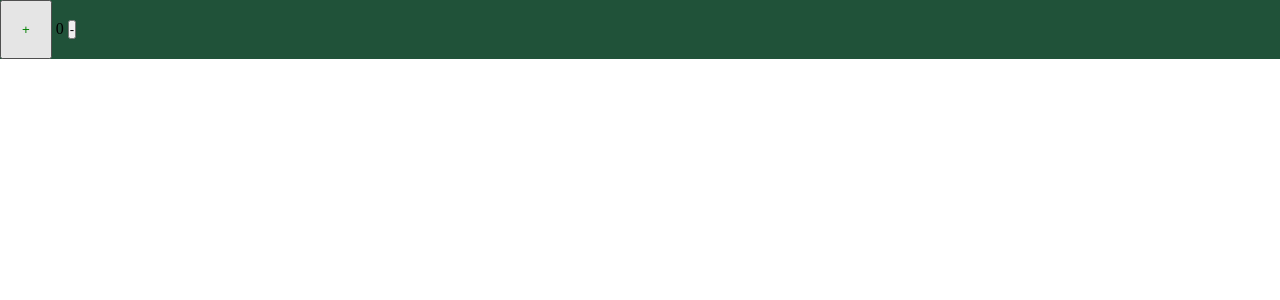
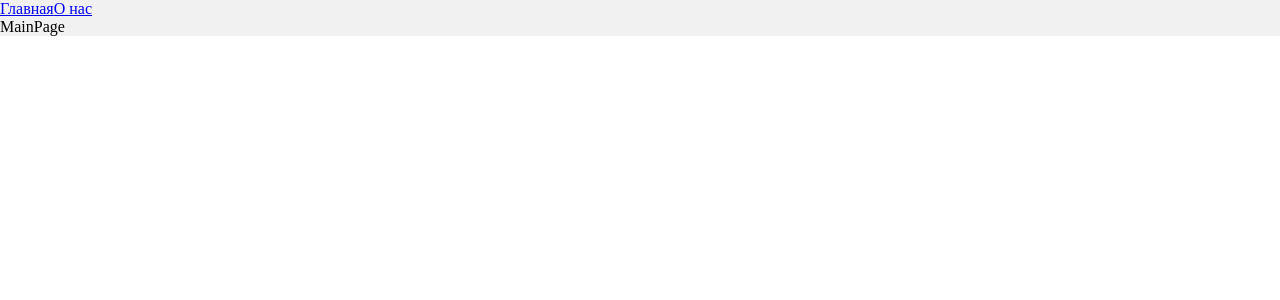
Before and after one commit to pshabanov/kino-home, a React app: page / in a window 1280 px wide. Shown: the top 300 px of the page. Built offline with nearby package versions, Linux system fonts and the light colour scheme.

Commit message:
routing, page-chunking

```diff
--- a/package.json
+++ b/package.json
@@ -24,6 +24,7 @@
     "@types/node": "^17.0.21",
     "@types/react": "^17.0.39",
     "@types/react-dom": "^17.0.11",
+    "@types/react-router-dom": "^5.3.3",
     "@types/webpack": "^5.28.0",
     "@types/webpack-dev-server": "^4.7.2",
     "css-loader": "^6.7.3",
@@ -41,6 +42,7 @@
   },
   "dependencies": {
     "react": "^17.0.2",
-    "react-dom": "^17.0.2"
+    "react-dom": "^17.0.2",
+    "react-router-dom": "^6.2.1"
   }
 }
--- a/src/App.tsx
+++ b/src/App.tsx
@@ -1,11 +1,20 @@
-import React from 'react'
-import { Counter } from './components/Counter'
+import React, { Suspense } from 'react'
 import './index.scss'
+import { Link, Route, Routes } from 'react-router-dom'
+import { AboutPageAsync } from './pages/AboutPage/AboutPage.async'
+import { MainPageAsync } from './pages/MainPage/MainPage.async'
 
 const App = () => {
     return (
-        <div className='app'>
-            <Counter/>
+        <div className="app">
+            <Link to={ '/' }>Главная</Link>
+            <Link to={ '/about' }>О нас</Link>
+            <Suspense fallback={ <div>Loading...</div> }>
+                <Routes>
+                    <Route path={ '/about' } element={ <AboutPageAsync/> }/>
+                    <Route path={ '/' } element={ <MainPageAsync/> }/>
+                </Routes>
+            </Suspense>
         </div>
     )
 }
--- a/src/index.scss
+++ b/src/index.scss
@@ -7,5 +7,5 @@
 }
 
 .app {
-  background-color: #205239;
+  background-color: #f1f1f1;
 }
--- a/src/index.tsx
+++ b/src/index.tsx
@@ -1,7 +1,10 @@
 import { render } from 'react-dom'
 import App from './App'
+import { BrowserRouter } from 'react-router-dom'
 
 render(
-    <App />,
+    <BrowserRouter>
+        <App />
+    </BrowserRouter>,
     document.getElementById('root')
 )
--- /dev/null
+++ b/src/pages/AboutPage/AboutPage.async.tsx
@@ -0,0 +1,3 @@
+import { lazy } from 'react'
+
+export const AboutPageAsync = lazy(() => import('./AboutPage'))
--- /dev/null
+++ b/src/pages/AboutPage/AboutPage.tsx
@@ -0,0 +1,11 @@
+import React from 'react'
+
+const AboutPage = () => {
+    return (
+        <div>
+            AboutPage
+        </div>
+    )
+}
+
+export default AboutPage
--- /dev/null
+++ b/src/pages/MainPage/MainPage.async.tsx
@@ -0,0 +1,3 @@
+import { lazy } from 'react'
+
+export const MainPageAsync = lazy(() => import('./MainPage'))
--- /dev/null
+++ b/src/pages/MainPage/MainPage.tsx
@@ -0,0 +1,11 @@
+import React from 'react'
+
+const MainPage = () => {
+    return (
+        <div>
+            MainPage
+        </div>
+    )
+}
+
+export default MainPage
--- a/tsconfig.json
+++ b/tsconfig.json
@@ -2,7 +2,7 @@
   "compilerOptions": {
     "outDir": "./dist/",
     "noImplicitAny": true,
-    "module": "es6",
+    "module": "esnext",
     "target": "es5",
     "jsx": "react-jsx",
     "allowJs": true,
@@ -15,5 +15,5 @@
     "compilerOptions": {
       "module": "CommonJS"
     }
-  }
+  },
 }
```
Also changed, not shown: 2 other files (tests, documents, lock files or other folders).
